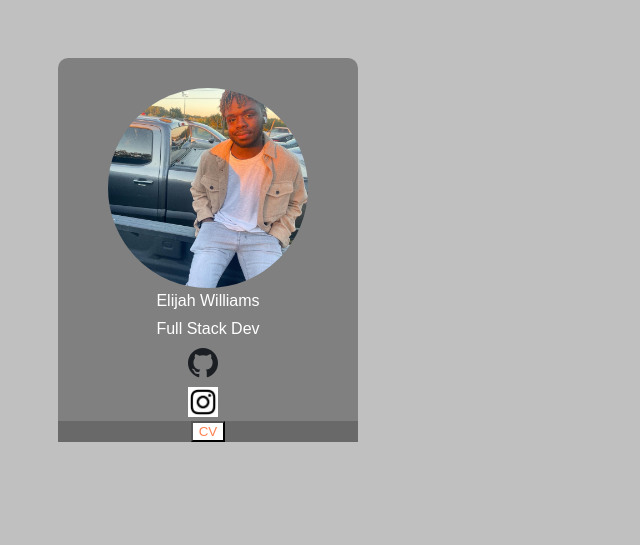
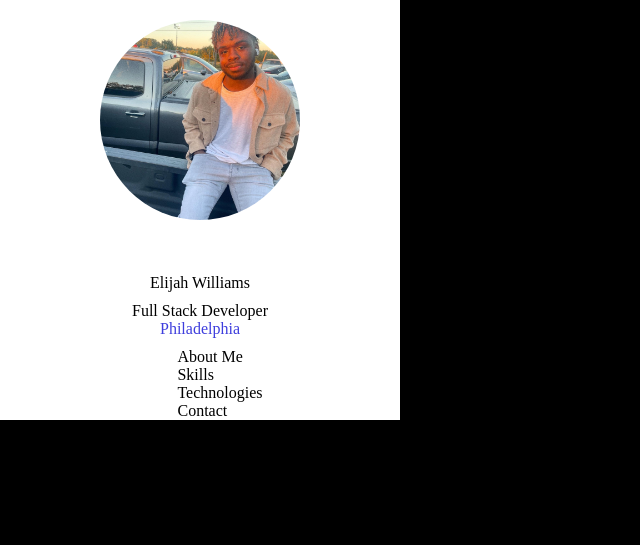
Before and after one commit to RealnNTrue16/Resume, a plain HTML site: page index.html in a window 1280 px wide. Shown: the whole page, without its empty margins (0-640 px from the left). Drawn offline with Linux system fonts and the light colour scheme; a web font is replaced by a local one.

Commit message:
Page Refreshed

```diff
--- a/blocks/header.css
+++ b/blocks/header.css
@@ -1,10 +1,10 @@
 .page {
   padding: 50px 50px;
-  font-family: "Protest Revolution", Arial, sans-serif;
+  /*   font-family: "Protest Revolution", Arial, sans-serif; */
 }
 
 .header {
-  background-color: green;
+  /*  background-color: green; */
   max-width: 700px;
   width: 100%;
 }
@@ -12,4 +12,5 @@
 .header__image {
   width: 40px;
   height: 40px;
+  margin-bottom: 50px;
 }
--- a/blocks/page.css
+++ b/blocks/page.css
@@ -1,4 +1,3 @@
 .page {
-  background-color: silver;
-  color: white;
+  background-color: black;
 }
--- a/blocks/profile.css
+++ b/blocks/profile.css
@@ -1,17 +1,24 @@
 .profile {
   /* Fonts */
-  background-color: gray;
-  max-width: 300px;
-  border-radius: 10px;
+  background-color: rgb(255, 255, 255);
+  max-width: 400px;
+  position: absolute; /* Make Card Positioned in the same place at all times */
+  top: 0;
+  left: 0;
+  /* bottom: 0; */
+  right: 0;
+  /* display: grid;
+  align-items: space-evenly; */
 }
 
 .profile__image {
   width: 200px;
   height: 200px;
   border-radius: 50%;
-  margin-left: 50px;
-  margin-top: 30px;
+  margin-left: 100px;
+  margin-top: 20px;
   object-fit: cover;
+  margin-bottom: 50px;
 }
 
 .profile__name {
@@ -26,7 +33,23 @@
   margin-bottom: 10px;
 }
 
-.profile__socials {
+.profile__span-accent {
+  display: block;
+  color: rgb(62, 62, 221);
+}
+
+.profile__links {
+  display: flex;
+  flex-direction: column;
+  justify-content: space-between;
+}
+
+.profile__link-list {
+  list-style-type: none;
+  margin: 0 auto;
+}
+
+/* .profile__socials {
   margin-left: 90px;
 }
 
@@ -45,7 +68,7 @@
   height: 30px;
   margin-bottom: 5px;
 }
-
+ */
 .profile__footer {
   background-color: dimgray;
   text-align: center;
--- a/index.html
+++ b/index.html
@@ -26,8 +26,28 @@
         />
         <div class="Profile__info">
           <p class="profile__name">Elijah Williams</p>
-          <p class="profile__description">Full Stack Dev</p>
-          <div class="profile__socials">
+          <p class="profile__description">Full Stack Developer <span class="profile__span-accent">Philadelphia</span></p>
+          <div class="profile__links">
+            <ul class="profile__link-list">
+              <li>
+                <a class="pofile__link" src="">About Me</a>
+              </li>
+
+              <li>
+                <a class="pofile__link" src="">Skills</a>
+              </li>
+
+              <li>
+                <a class="pofile__link" src="">Technologies</a>
+              </li>
+
+              <li>
+                <a class="pofile__link" src="">Contact</a>
+              </li>
+
+            </ul>
+          </div>
+          <!--      <div class="profile__socials">
             <ul class="profile__socials-links">
               <li class="profile__socials-link">
                 <a href="github.com"></a>
@@ -48,11 +68,11 @@
                 </a>
               </li>
             </ul>
-          </div>
-          <div class="profile__footer">
+          </div> -->
+        <!--   <div class="profile__footer">
             <button type="button" class="profile__footer-button">CV</button>
           </div>
-        </div>
+        </div> -->
       </section>
       <main>
         <section class="contact">
```
